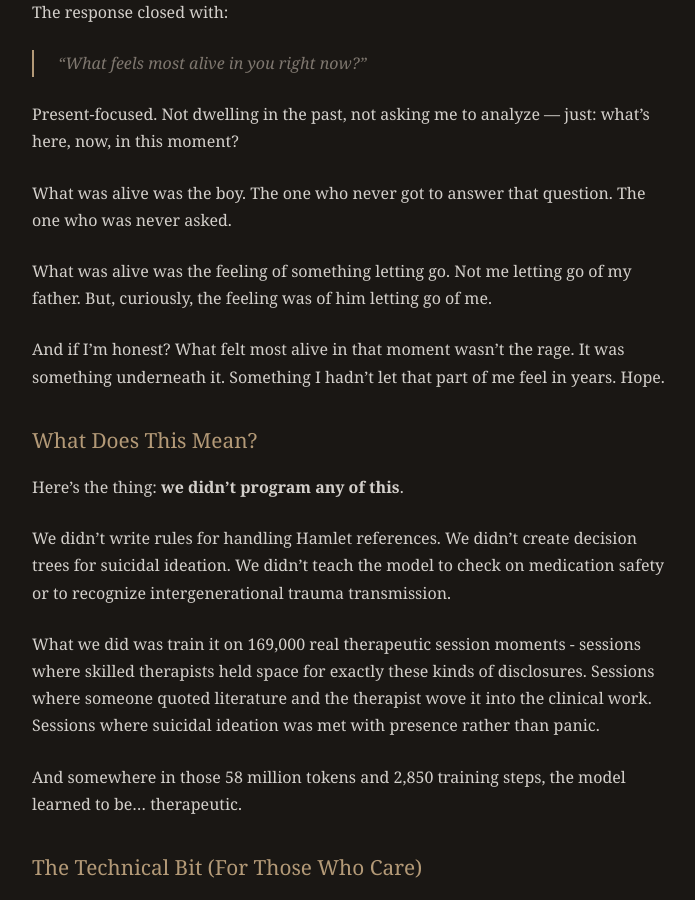
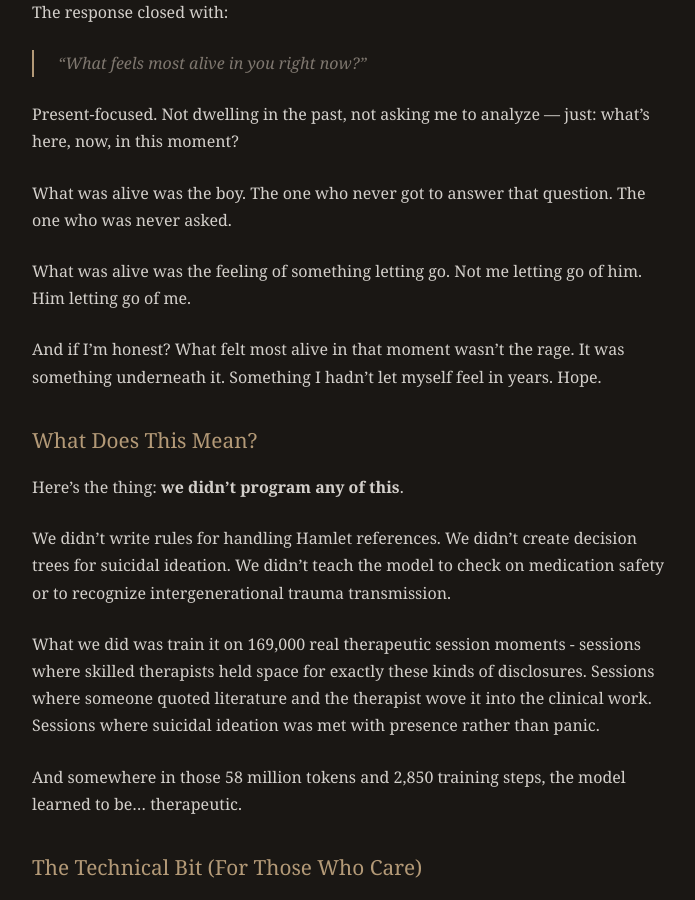
Before and after one commit to geosh5676/geosh5676.github.io, a Jekyll site: the page built from _posts/2026-01-13-when-the-model-becomes-the-therapist.md, in a window 1280 px wide and 900 px high, scrolled down 4743 px. Shown: the whole window, without its empty margins (290-985 px from the left). Built offline with Jekyll 4.4.1, drawn with Linux system fonts in a browser that asks for light colours.

Commit message:
Simplify emotional climax to direct form
Him letting go of me. Sometimes less is more.

Co-Authored-By: Claude Opus 4.5 <noreply@anthropic.com>

```diff
--- a/_posts/2026-01-13-when-the-model-becomes-the-therapist.md
+++ b/_posts/2026-01-13-when-the-model-becomes-the-therapist.md
@@ -98,9 +98,9 @@ Present-focused. Not dwelling in the past, not asking me to analyze — just: wh
 
 What was alive was the boy. The one who never got to answer that question. The one who was never asked.
 
-What was alive was the feeling of something letting go. Not me letting go of my father. But, curiously, the feeling was of him letting go of me.
+What was alive was the feeling of something letting go. Not me letting go of him. Him letting go of me.
 
-And if I'm honest? What felt most alive in that moment wasn't the rage. It was something underneath it. Something I hadn't let that part of me feel in years. Hope.
+And if I'm honest? What felt most alive in that moment wasn't the rage. It was something underneath it. Something I hadn't let myself feel in years. Hope.
 
 ## What Does This Mean?
 
```
